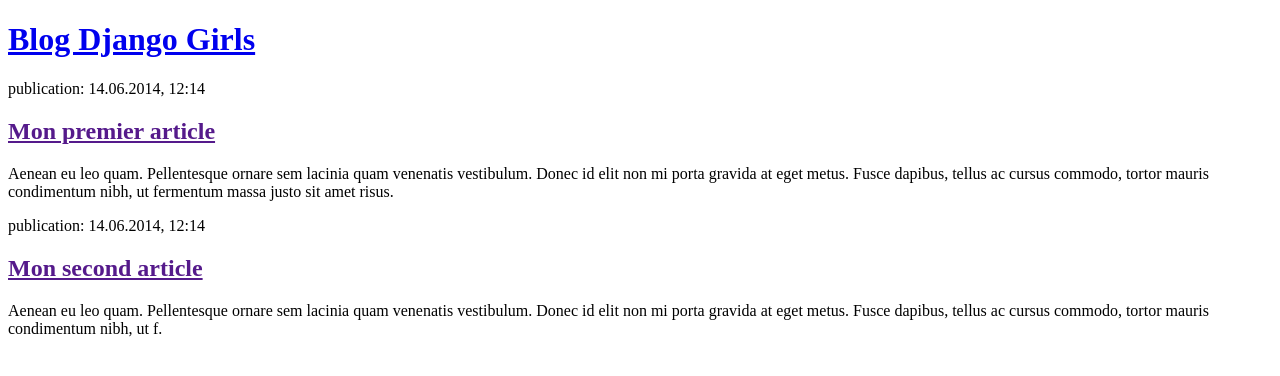
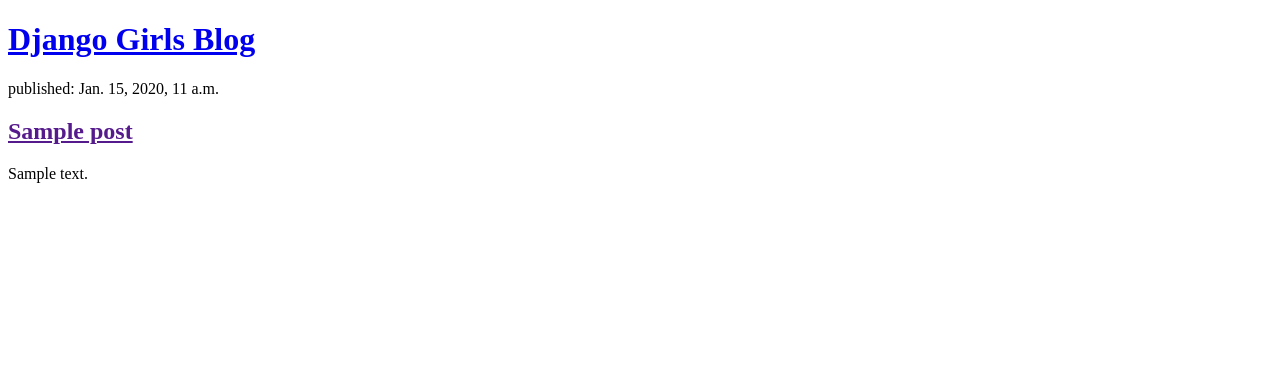
Before and after one commit to ChouroukAmara/my-first-blog, a Django app: page / in a window 1280 px wide. Shown: the top 376 px of the page. Run offline with Django 5.2, Linux system fonts and the light colour scheme; tables that the repository leaves empty hold one stand-in row (values such as "Sample post").

Commit message:
Modification des templates to afficher les posts contenus dans la base de données.

```diff
--- a/blog/templates/blog/post_list.html
+++ b/blog/templates/blog/post_list.html
@@ -1,32 +1,15 @@
 <!doctype html>
 <html>
-  <head>
-    <title>Blog Django Girls</title>
-  </head>
-  <body>
-    <header>
-      <h1><a href="/">Blog Django Girls</a></h1>
-    </header>
+  <header>
+    <h1><a href="/">Django Girls Blog</a></h1>
+</header>
 
+{% for post in posts %}
     <article>
-      <time>publication: 14.06.2014, 12:14</time>
-      <h2><a href="">Mon premier article</a></h2>
-      <p>
-        Aenean eu leo quam. Pellentesque ornare sem lacinia quam venenatis
-        vestibulum. Donec id elit non mi porta gravida at eget metus. Fusce
-        dapibus, tellus ac cursus commodo, tortor mauris condimentum nibh, ut
-        fermentum massa justo sit amet risus.
-      </p>
+        <time>published: {{ post.published_date }}</time>
+        <h2><a href="">{{ post.title }}</a></h2>
+        <p>{{ post.text|linebreaksbr }}</p>
     </article>
-
-    <article>
-      <time>publication: 14.06.2014, 12:14</time>
-      <h2><a href="">Mon second article</a></h2>
-      <p>
-        Aenean eu leo quam. Pellentesque ornare sem lacinia quam venenatis
-        vestibulum. Donec id elit non mi porta gravida at eget metus. Fusce
-        dapibus, tellus ac cursus commodo, tortor mauris condimentum nibh, ut f.
-      </p>
-    </article>
+{% endfor %}
   </body>
 </html>
--- a/blog/views.py
+++ b/blog/views.py
@@ -1,4 +1,7 @@
 from django.shortcuts import render
+from django.utils import timezone
+from .models import Post
 def post_list(request):
-    return render(request, 'blog/post_list.html', {})
+    posts = Post.objects.filter(published_date__lte=timezone.now()).order_by('published_date')
+    return render(request, 'blog/post_list.html', {'posts': posts})
 # Create your views here.
```
